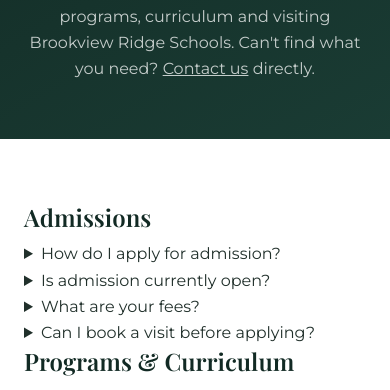
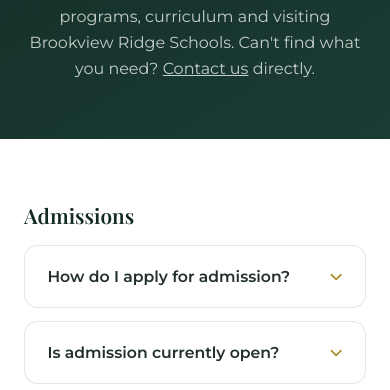
Before and after one commit to Yomie-commits/Brookviewridgeschoolsweb, a plain HTML site: page faq.html in a window 390 px wide. Shown: the part 330-720 px from the top of the page. Drawn offline with nearby package versions, Linux system fonts and the light colour scheme; no server answers; a web font is replaced by a local one.

Commit message:
Fix mobile nav menu height, add FAQ accordion styles

```diff
--- a/css/style.css
+++ b/css/style.css
@@ -208,11 +208,20 @@ p { margin: 0 0 1rem; color: var(--ink-soft); }
 }
 /* the full menu needs ~1200px: below that (tablets in landscape too) the menu button takes over */
 @media (max-width: 1199.98px) {
-  .nav-links { position: fixed; top: 76px; left: 0; right: 0; bottom: 0; background: var(--cream); flex-direction: column; align-items: flex-start; gap: 0; padding: 1.5rem; transform: translateX(-100%); transition: transform .25s ease; overflow-y: auto; }
+  /* height is set explicitly (not via bottom:0) because .site-header is position:sticky,
+     which makes it the containing block for this fixed menu — bottom:0 would resolve
+     against the header's own ~76px-tall box instead of the real viewport, squashing the
+     whole menu into a sliver too short to show more than 1-2 links. 100vh/100dvh are
+     always measured against the actual viewport regardless of containing block, so this
+     is what makes the full link list visible and scrollable. */
+  .nav-links { position: fixed; top: 76px; left: 0; right: 0; height: calc(100vh - 76px); height: calc(100dvh - 76px); z-index: 1070; background: var(--cream); flex-direction: column; align-items: flex-start; gap: 0; padding: 1.5rem; padding-bottom: 6rem; transform: translateX(-100%); transition: transform .25s ease; overflow-y: auto; -webkit-overflow-scrolling: touch; }
   .nav-links.open { transform: translateX(0); }
-  .nav-links a { width: 100%; padding: 0.9rem 0; border-bottom: 1px solid var(--border-soft); }
+  .nav-links a { width: 100%; padding: 0.9rem 0; border-bottom: 1px solid var(--border-soft); flex-shrink: 0; }
   .nav-toggle { display: block; }
   .nav-cta .btn-forest-desktop-only { display: none; }
+  /* While the mobile menu is open, hide the sticky bottom contact bar so it never
+     covers or overlaps the last menu items (Contact / Book a Visit) underneath it. */
+  body.mobile-menu-open .mobile-contact-bar { display: none; }
 }
 @media (min-width: 1200px) {
   .nav-links .mobile-only-cta { display: none; }
@@ -857,3 +866,47 @@ a:focus-visible, button:focus-visible, input:focus-visible, select:focus-visible
 /* very narrow phones (320px): long headings wrap, and buttons inside tiles may wrap instead of overflowing */
 h1, h2, h3, h4 { overflow-wrap: break-word; }
 .contact-tile .btn { max-width: 100%; white-space: normal; text-align: left; }
+
+/* ---- FAQ accordion ---------------------------------------------------------
+   Built on native <details>/<summary> so every question is readable, searchable
+   by the browser's find-in-page, and operable by keyboard/screen reader with no
+   JavaScript required; the styling below just skins the native control. */
+.faq-group { max-width: 820px; margin: 0 auto 3rem; }
+.faq-group:last-child { margin-bottom: 0; }
+.faq-group-title { font-family: var(--font-serif); font-size: 1.3rem; color: var(--forest-dark); margin: 0 0 1.1rem; }
+.faq-item {
+  background: var(--white);
+  border: 1px solid var(--border-soft);
+  border-radius: var(--radius-md);
+  margin-bottom: 0.8rem;
+  overflow: hidden;
+}
+.faq-item summary {
+  list-style: none;
+  cursor: pointer;
+  display: flex;
+  align-items: center;
+  justify-content: space-between;
+  gap: 1rem;
+  padding: 1.1rem 1.4rem;
+  font-family: var(--font-sans);
+  font-weight: 600;
+  font-size: 0.98rem;
+  color: var(--ink);
+}
+.faq-item summary::-webkit-details-marker { display: none; }
+.faq-item summary::after {
+  content: "\f078";
+  font-family: "Font Awesome 6 Free";
+  font-weight: 900;
+  font-size: 0.8rem;
+  color: var(--gold-dark);
+  flex-shrink: 0;
+  transition: transform .2s ease;
+}
+.faq-item[open] summary::after { transform: rotate(180deg); }
+.faq-item[open] summary { border-bottom: 1px solid var(--border-soft); }
+.faq-item .faq-answer { padding: 0 1.4rem 1.2rem; color: var(--ink-soft); font-size: 0.93rem; }
+.faq-answer p { margin: 0 0 0.8rem; }
+.faq-answer p:last-child { margin-bottom: 0; }
+.faq-answer a { color: var(--forest); text-decoration: underline; }
```
